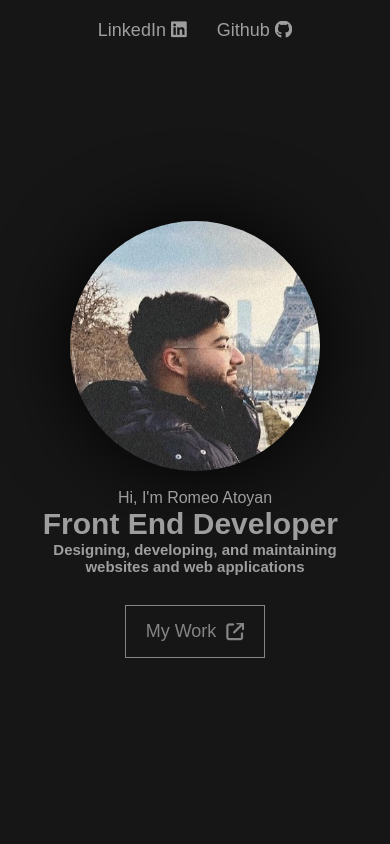
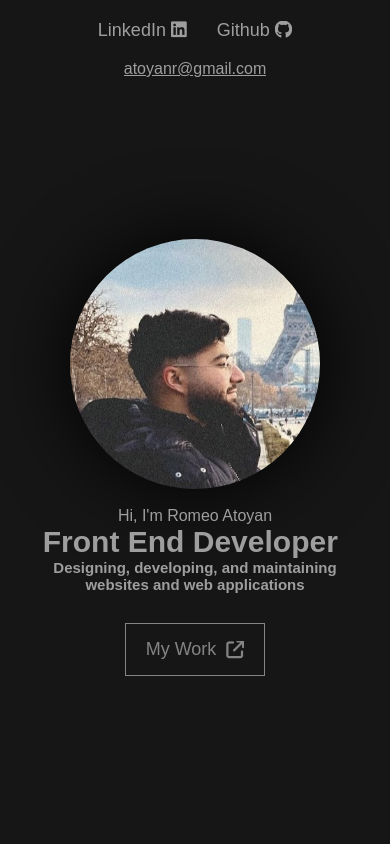
Before and after one commit to RomeoAtoyan/Portfolio, a React (Create React App) app: page / in a window 390 px wide. Shown: the top 844 px of the page. Built offline with nearby package versions, Linux system fonts and the light colour scheme.

Commit message:
email mobile

```diff
--- a/src/Components/Navbar/Navbar.css
+++ b/src/Components/Navbar/Navbar.css
@@ -77,4 +77,20 @@
   .nav_left {
     display: none;
   }
+
+  .hide-desktop-email {
+    width: 100%;
+    display: flex;
+    justify-content: center;
+  }
+
+  .hide-desktop-email a {
+    color: var(--main-text-color);
+  }
 }
+
+@media only screen and (min-width: 500px) {
+  .hide-desktop-email {
+    display: none;
+  }
+}
--- a/src/Components/Navbar/Navbar.jsx
+++ b/src/Components/Navbar/Navbar.jsx
@@ -4,6 +4,7 @@ import "animate.css";
 
 const Navbar = () => {
   return (
+    <>
       <nav className="navbar_container animate__animated animate__fadeInDown ">
         <div className="nav_left">
           <h1>R</h1>
@@ -34,6 +35,10 @@ const Navbar = () => {
           </ul>
         </div>
       </nav>
+      <div className="hide-desktop-email">
+        <a href="mailto:atoyanr@gmail.com">atoyanr@gmail.com</a>
+      </div>
+    </>
   );
 };
 
```
Lines whose indentation alone changed are shown as unchanged.
